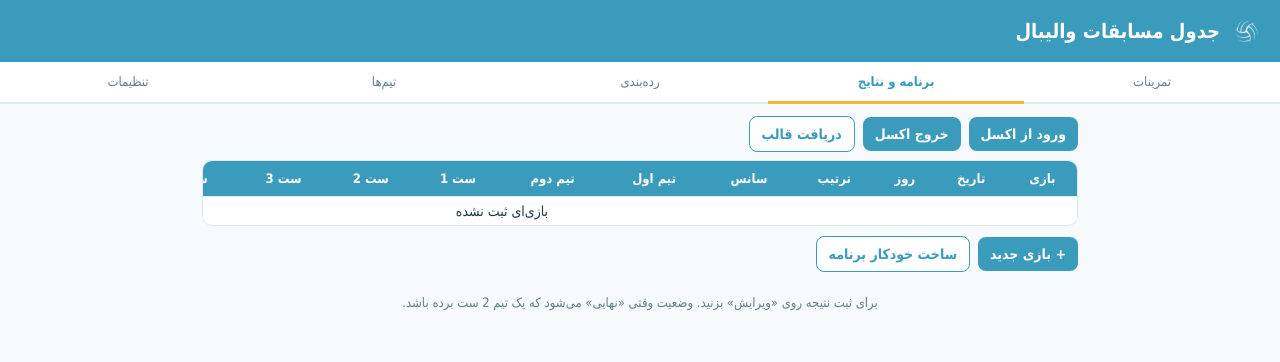
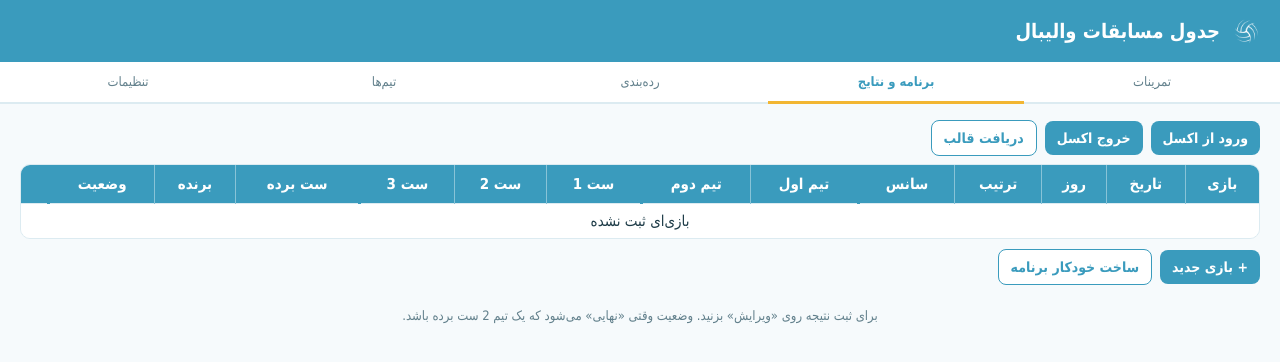
Before and after one commit to pouyanahmadinia69/Volleyball, a plain HTML site: page index.html in a window 1280 px wide. Both pictures are taken after a click on the button "برنامه و نتایج". Drawn offline with Linux system fonts and the light colour scheme.

Commit message:
Add files via upload

```diff
--- a/index.html
+++ b/index.html
@@ -5,8 +5,8 @@
 <meta name="viewport" content="width=device-width, initial-scale=1, viewport-fit=cover">
 <title>جدول والیبال</title>
 <link rel="manifest" href="manifest.webmanifest">
-<meta name="color-scheme" content="light"><meta name="theme-color" content="#3a9bbd">
-<link rel="icon" href="icon-192.png">
+<meta name="color-scheme" content="light"><meta name="mobile-web-app-capable" content="yes"><meta name="apple-mobile-web-app-capable" content="yes"><meta name="apple-mobile-web-app-title" content="والیبال"><meta name="theme-color" content="#3a9bbd">
+<link rel="icon" type="image/png" sizes="192x192" href="icon-192.png">
 <link rel="apple-touch-icon" href="apple-touch-icon.png">
 <script src="https://cdnjs.cloudflare.com/ajax/libs/xlsx/0.18.5/xlsx.full.min.js" defer></script>
 <style>
@@ -17,7 +17,7 @@ header{display:flex;align-items:center;gap:10px;background:var(--pri);color:#fff
 nav{display:flex;background:var(--card);border-bottom:2px solid var(--line);position:sticky;top:0;z-index:5}
 nav button{flex:1;padding:12px 2px;border:0;background:none;color:var(--mut);font:inherit;font-size:13px;border-bottom:3px solid transparent;margin-bottom:-2px}
 nav button.on{color:var(--pri);border-color:var(--acc);font-weight:700}
-main{padding:12px;max-width:900px;margin:auto}
+main{padding:12px;max-width:1600px;width:100%;margin:auto}
 section{display:none}section.on{display:block}
 h3{margin:14px 0 8px;font-size:16px}
 .card{background:var(--card);border-radius:10px;padding:12px;margin-bottom:12px;border:1px solid var(--line)}
@@ -50,6 +50,14 @@ button.x{background:none;border:0;color:var(--bad);font-size:16px;padding:4px 8p
 .sp{display:inline-flex;flex-direction:column;align-items:center}.sp .x{padding:2px 8px;line-height:1;color:var(--pri)}.sp b{font-size:18px}
 .tm{display:flex;align-items:center;gap:4px}
 .fl{display:flex;justify-content:space-between;align-items:center;gap:8px;margin:8px 0}.fl label{color:var(--mut);font-size:14px;min-width:60px}.fl select,.fl input{flex:1;min-width:0}.fl input.sn{width:60px;flex:none;text-align:center}
+th+th,td+td{border-inline-start:1px solid #c3d9e3}
+th+th{border-inline-start-color:rgba(255,255,255,.4)}
+th.g,td.g{border-inline-start:3px solid var(--pri)!important}
+td{padding:8px 8px}th{padding:10px 8px}
+body{padding-left:max(0px,env(safe-area-inset-left));padding-right:max(0px,env(safe-area-inset-right))}
+@media(min-width:1000px){table,table.w1,table.w2{min-width:0}main{padding:16px 20px}td,th{font-size:15px}}
+@media(max-width:999px) and (min-width:600px){td,th{font-size:13px;padding:6px 5px}}
+@media(orientation:landscape) and (max-height:520px){header{padding:6px 14px;font-size:16px}header img{width:26px;height:26px}nav button{padding:7px 2px}main{padding:8px}.cal{max-height:92vh}}
 button:disabled{opacity:.4}
 #toast{position:fixed;bottom:calc(20px + env(safe-area-inset-bottom));left:50%;transform:translateX(-50%);background:#1d3b47;color:#fff;padding:10px 16px;border-radius:10px;display:none;z-index:30;font-size:14px;max-width:90%}
 </style>
@@ -133,7 +141,7 @@ const bar=(k,o={})=>`<div class="r">${o.noImp?'':`<button class="b" data-imp="${
 const acts=(k,id)=>`<button class="x" style="color:var(--pri)" data-ed="${k}:${id}" title="ویرایش" style="font-size:20px!important">✎</button><button class="x" data-del="${k}:${id}">✕</button>`;
 const tOpts=sel=>'<option value="">—</option>'+S.teams.map(t=>`<option value="${t.id}"${t.id===sel?' selected':''}>${esc(t.name)}</option>`).join('');
 const optsOf=(arr,cur)=>arr.map(o=>`<option${o===cur?' selected':''}>${o}</option>`).join('');
-const head=h=>`<thead><tr>${h.map(x=>`<th>${x}</th>`).join('')}</tr></thead>`;
+const head=(h,g=[])=>`<thead><tr>${h.map((x,i)=>`<th${g.includes(i)?' class="g"':''}>${x}</th>`).join('')}</tr></thead>`;
 const stp=(id,f,v)=>`<span class="sp"><button class="x" data-st="${id}:${f}:1">▲</button><b>${p2(v)}</b><button class="x" data-st="${id}:${f}:-1">▼</button></span>`;
 function render(){
  sortSlots();
@@ -141,9 +149,9 @@ function render(){
  const st=stats();
  $('st').innerHTML=bar('s',{noImp:1})+`<div class="wrap"><table>${head(['رتبه','تیم','بازی','برد','باخت','ست +','ست −','معدل ست','پوئن +','پوئن −','معدل پوئن','وضعیت'])}<tbody>${st.length?st.map((t,i)=>`<tr><td>${i+1}</td><td class="t">${esc(t.name)}</td><td>${t.p}</td><td>${t.w}</td><td>${t.l}</td><td>${t.sw}</td><td>${t.sl}</td><td>${t.sr.toFixed(3)}</td><td>${t.pw}</td><td>${t.pl}</td><td>${t.pr.toFixed(3)}</td><td>${t.done?'پایان':'در حال برگزاری'}</td></tr>`).join(''):'<tr><td colspan="12">اول تیم‌ها را اضافه کنید</td></tr>'}</tbody></table></div><p class="mut">ترتیب: برد بیشتر ← معدل ست ← معدل پوئن ← نتیجه رودررو</p>`;
  const mrows=S.matches.map((g,i)=>{const r=res(g);
-  const set=j=>`<td dir="ltr">${g.s[j][0]!==''||g.s[j][1]!==''?esc(g.s[j][0])+' - '+esc(g.s[j][1]):''}</td>`;
-  return`<tr><td>${i+1}</td><td dir="ltr">${g.date}</td><td>${dayName(g.date)}</td><td>${g.order}</td><td dir="ltr">${esc(g.slot)}</td><td class="t">${esc(nm(g.a))}</td><td class="t">${esc(nm(g.b))}</td>${set(0)}${set(1)}${set(2)}<td>${r.sets.length?r.sa+' - '+r.sb:''}</td><td>${esc(nm(r.w))}</td><td class="${r.fin?'ok':''}">${!r.fin&&!r.sets.length&&S.pp.some(x=>x.id===g.id)?'تعویق شده':r.st}</td><td>${acts('m',g.id)}</td></tr>`}).join('');
- $('mt').innerHTML=bar('m')+`<div class="wrap"><table class="w1">${head(['بازی','تاریخ','روز','ترتیب','سانس','تیم اول','تیم دوم','ست 1','ست 2','ست 3','ست برده','برنده','وضعیت',''])}<tbody>${mrows||'<tr><td colspan="14">بازی‌ای ثبت نشده</td></tr>'}</tbody></table></div><div class="r"><button class="b" data-add="m">+ بازی جدید</button><button class="b o" data-gen="1">ساخت خودکار برنامه</button></div><p class="mut">برای ثبت نتیجه روی «ویرایش» بزنید. وضعیت وقتی «نهایی» می‌شود که یک تیم 2 ست برده باشد.</p>`;
+  const set=j=>`<td dir="ltr"${j===0?' class="g"':''}>${g.s[j][0]!==''||g.s[j][1]!==''?esc(g.s[j][0])+' - '+esc(g.s[j][1]):''}</td>`;
+  return`<tr><td>${i+1}</td><td dir="ltr">${g.date}</td><td>${dayName(g.date)}</td><td>${g.order}</td><td dir="ltr">${esc(g.slot)}</td><td class="t g">${esc(nm(g.a))}</td><td class="t">${esc(nm(g.b))}</td>${set(0)}${set(1)}${set(2)}<td class="g">${r.sets.length?r.sa+' - '+r.sb:''}</td><td>${esc(nm(r.w))}</td><td class="${r.fin?'ok':''}">${!r.fin&&!r.sets.length&&S.pp.some(x=>x.id===g.id)?'تعویق شده':r.st}</td><td class="g">${acts('m',g.id)}</td></tr>`}).join('');
+ $('mt').innerHTML=bar('m')+`<div class="wrap"><table class="w1">${head(['بازی','تاریخ','روز','ترتیب','سانس','تیم اول','تیم دوم','ست 1','ست 2','ست 3','ست برده','برنده','وضعیت',''],[5,7,10,13])}<tbody>${mrows||'<tr><td colspan="14">بازی‌ای ثبت نشده</td></tr>'}</tbody></table></div><div class="r"><button class="b" data-add="m">+ بازی جدید</button><button class="b o" data-gen="1">ساخت خودکار برنامه</button></div><p class="mut">برای ثبت نتیجه روی «ویرایش» بزنید. وضعیت وقتی «نهایی» می‌شود که یک تیم 2 ست برده باشد.</p>`;
  const prow=S.practices.map((p,i)=>`<tr><td>${i+1}</td><td dir="ltr">${p.date}</td><td>${dayName(p.date)}</td><td class="t">${esc(p.teams.map(nm).join(' / '))}</td><td>${p.teams.length}</td><td dir="ltr">${esc(p.slot)}</td><td>${esc(p.min)}</td><td>${esc(p.type)}</td><td>${acts('p',p.id)}</td></tr>`).join('');
  const sum=S.teams.map(t=>{const ps=S.practices.filter(p=>p.teams.includes(t.id)),n=ps.length;
   return`<tr><td class="t">${esc(t.name)}</td><td>${esc(t.level)}</td><td>${ps.map(p=>`<div>${fd(p.date)}</div>`).join('')}</td><td>${n}</td><td class="${n===S.need?'ok':'no'}">${n===S.need?'✓ تأیید':n<S.need?'ناقص ('+(S.need-n)+' کم)':'اضافه ('+(n-S.need)+' بیشتر)'}</td></tr>`}).join('');
--- a/sw.js
+++ b/sw.js
@@ -1,4 +1,4 @@
-const C='volley-v6',F=['./','index.html','manifest.webmanifest','icon-192.png','icon-512.png','apple-touch-icon.png','logo-white.png'];
+const C='volley-v7',F=['./','index.html','manifest.webmanifest','icon-192.png','icon-512.png','icon-maskable-512.png','apple-touch-icon.png','logo-white.png'];
 self.addEventListener('install',e=>{e.waitUntil(caches.open(C).then(c=>c.addAll(F)));self.skipWaiting()});
 self.addEventListener('activate',e=>e.waitUntil(caches.keys().then(k=>Promise.all(k.filter(x=>x!==C).map(x=>caches.delete(x))))));
 self.addEventListener('fetch',e=>e.respondWith(fetch(e.request).then(r=>{const c=r.clone();caches.open(C).then(x=>x.put(e.request,c));return r}).catch(()=>caches.match(e.request))));
```
Also changed, not shown: icon-maskable-512.png (added), manifest.webmanifest.
